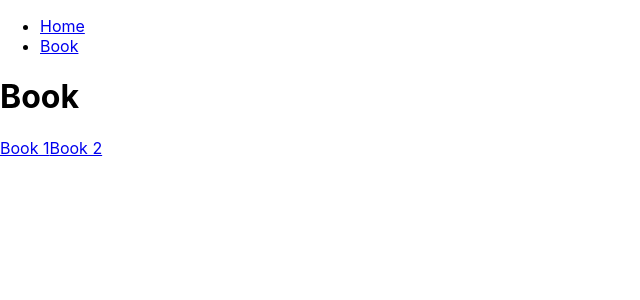
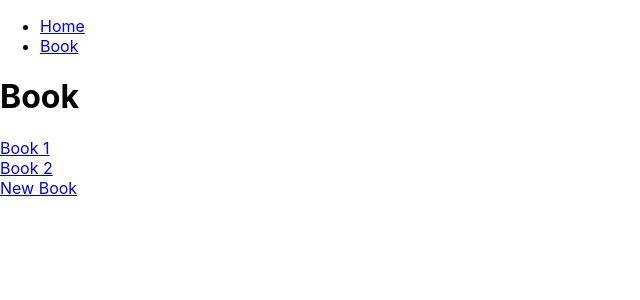
Before and after one commit to manjula-guneratne/Learn_react_router, a React (Create React App) app: page /books in a window 1280 px wide. Shown: the top 300 px of the page, without its empty margins (0-640 px from the left). Built offline with nearby package versions, Linux system fonts and the light colour scheme.

Commit message:
routes with multiple urls added

```diff
--- a/src/App.js
+++ b/src/App.js
@@ -2,6 +2,7 @@
 import { Home } from "./pages/Home"
 import { BookList } from "./pages/BookList"
 import { Book } from "./pages/Book"
+import { NewBook } from "./pages/NewBook"
 
 function App() {
   return (
@@ -16,6 +17,7 @@
         <Route path="/" element={<Home />} />
         <Route path="/books" element={<BookList />} />
         <Route path="/books/:id" element={<Book />} />
+        <Route path="/books/new" element={<NewBook />} />
       </Routes>
     </>
   );
--- a/src/pages/BookList.js
+++ b/src/pages/BookList.js
@@ -5,7 +5,10 @@
         <>
             <h1>Book</h1>
             <Link to="/books/1">Book 1</Link>
+            <br />
             <Link to="/books/2">Book 2</Link>
+            <br />
+            <Link to="/books/new">New Book</Link>
         </>
     );
 }
```
